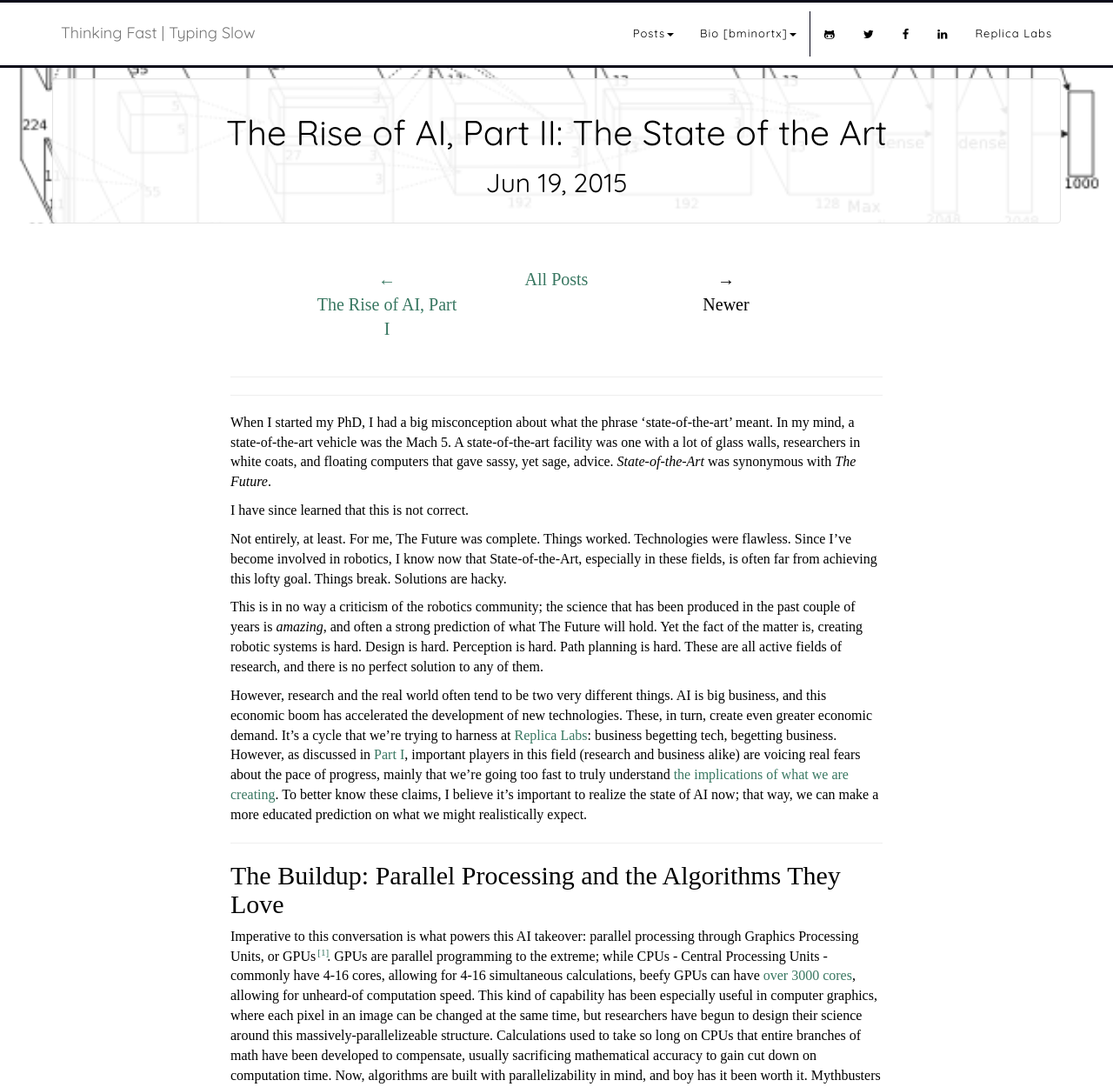
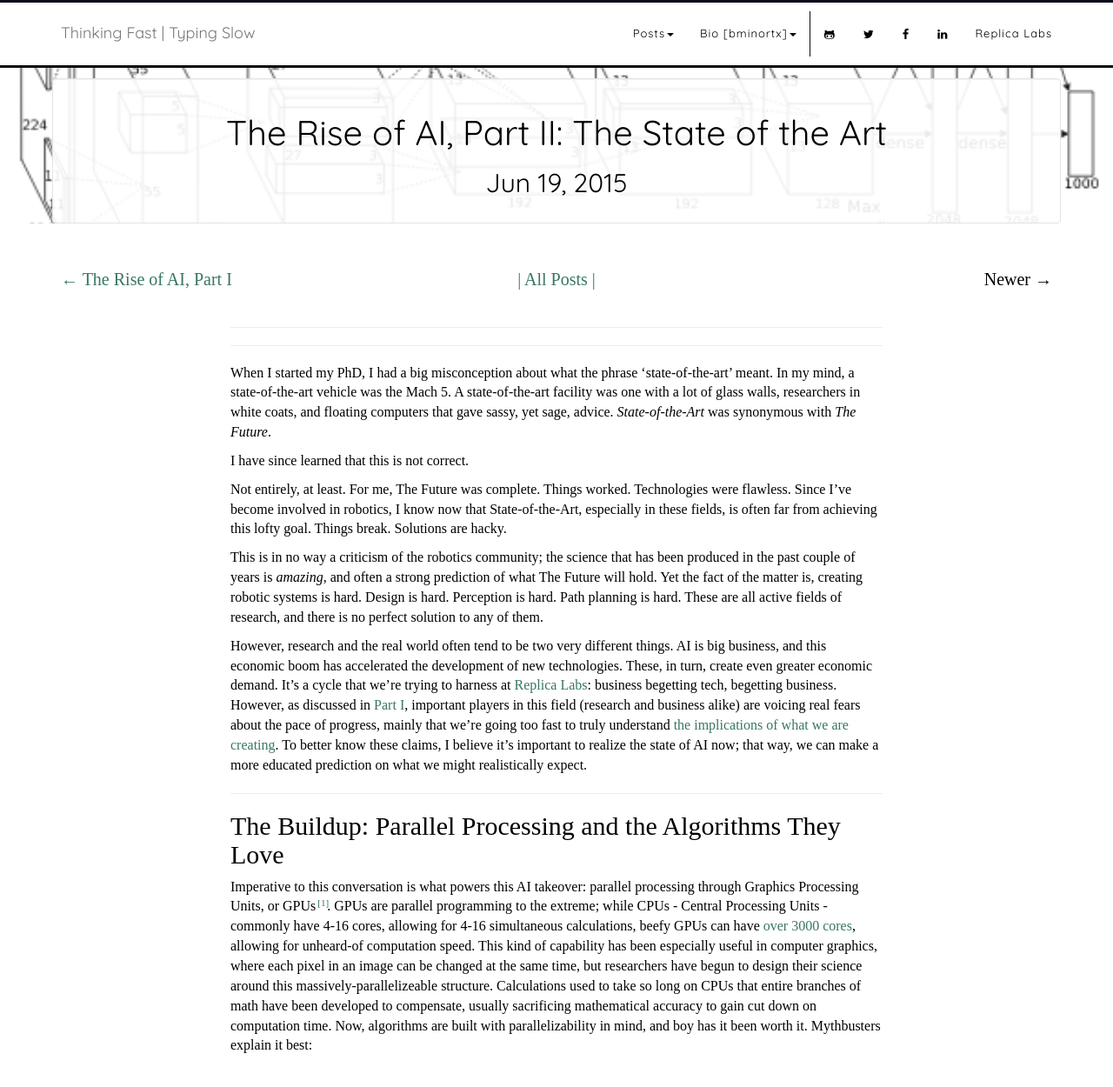
Before and after one commit to bminortx/bminortx.github.io, a Jekyll site: the page built from _posts/2015-05-31-Rise-Of-AI-Two.md, in a window 1280 px wide and 1400 px high, cut to the strip 0-1250 px from the top of the window. Shown: the whole strip at 87% size. Built offline with Jekyll 4.4.1, drawn with Linux system fonts in a browser that asks for light colours; nearby versions of some CDN libraries; some web fonts are replaced; comment, search, counter and statistics services are not loaded.

Commit message:
Modified pagination keys

```diff
--- a/_layouts/post.html
+++ b/_layouts/post.html
@@ -119,32 +119,31 @@
     <div class="post-section-two">
       <div class="container">
         <div class="row">
-          <div class="col-sm-2 col-sm-offset-3">
-            <div class="single-post-section-two">
+          <div class="col-sm-5">
+            <div class="single-post-section-left">
               {% if page.previous %}
               <a rel="{{ page.previous.title }}"
                  href="{{ page.previous.url }}">
-                &larr; <br> {{ page.previous.title}} </a>
+                &larr; {{ page.previous.title}} </a>
               {% else %}
-              &larr; <br> Older
+              &larr;  Older
               {% endif %}
             </div>
           </div>
           <div class="col-sm-2">
-            <div class="single-post-section-two">
+            <div class="single-post-section-center">
               <a href="{{url}}/index.html#Posts"
-                 class="page-scroll">All Posts</a>
+                 class="page-scroll">| All Posts |</a>
             </div>
           </div>
-          <div class="col-sm-2">
-            <div class="single-post-section-two">
+          <div class="col-sm-5">
+            <div class="single-post-section-right">
               {% if page.next %}
               <a rel="{{ page.next.title }}"
                  href="{{ page.next.url }}">
-                &rarr; <br>
-                {{ page.next.title}}</a>
+                {{ page.next.title}} &rarr; </a>
               {% else %}
-              &rarr; <br> Newer
+              Newer &rarr;
               {% endif %}
             </div>
           </div>
--- a/_posts/2015-05-31-Rise-Of-AI-Two.md
+++ b/_posts/2015-05-31-Rise-Of-AI-Two.md
@@ -116,7 +116,6 @@ By the way, this challenge is one of the market incentives that push this field
 
 I have no doubt that the ethics of AI will become crucial in the near future. We just might be jumping the gun a bit. As AI evolves, we will evolve as well, learning how to handle that which can define itself. Whether you like it or not, though, robotics research will only accelerate from this point on; it can't be stopped. To paraphrase the great Dr. Ian Malcolm: AI, uhh, finds a way<span class="ref"><span class="refnum">[8]</span><span class="refbody">"Clever Perl..."</span></span>.
 
-
 - - - - - - - - -
 - - - - - - - - -
 
--- a/css/cover.css
+++ b/css/cover.css
@@ -316,7 +316,31 @@ body {
     background: #FFFFFF;
 }
 
-.single-post-section-two {
+.single-post-section-left {
+    font-family: "Khula";
+    font-size: 20px;
+    font-weight: 300;
+    color: #000000;
+    padding-top: 30px;
+    padding-bottom: 10px;
+    height: 100%;
+    text-align: left;
+    background: #FFFFFF;
+}
+
+.single-post-section-right {
+    font-family: "Khula";
+    font-size: 20px;
+    font-weight: 300;
+    color: #000000;
+    padding-top: 30px;
+    padding-bottom: 10px;
+    height: 100%;
+    text-align: right;
+    background: #FFFFFF;
+}
+
+.single-post-section-center {
     font-family: "Khula";
     font-size: 20px;
     font-weight: 300;
@@ -327,6 +351,8 @@ body {
     text-align: center;
     background: #FFFFFF;
 }
+
+
 
  .post-heading {
     padding-right: 60px;
```
